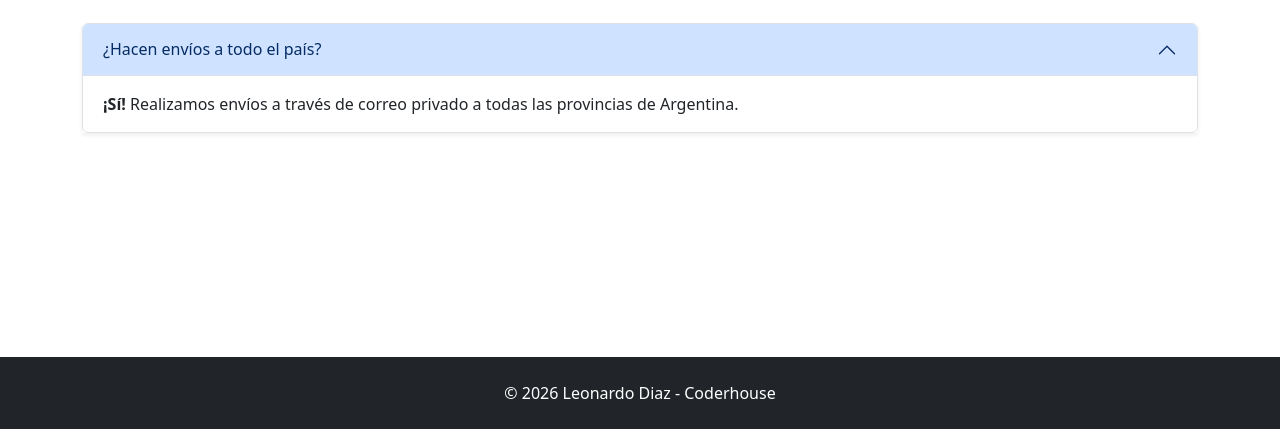
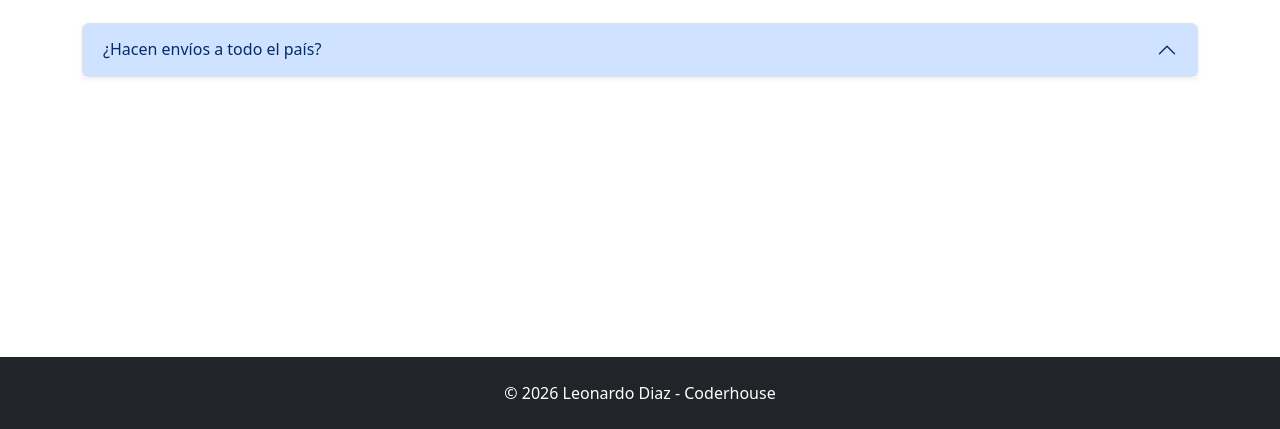
Before and after one commit to LeonardoDz13/Pre-entrega-Leonardo-Diaz, a plain HTML site: page pages/preguntas_frecuentes.html in a window 1280 px wide. Shown: the part 371-800 px from the top of the page. Drawn offline with nearby package versions, Linux system fonts and the light colour scheme.

Commit message:
Cambio para que inicie el acorden cerrado

```diff
--- a/pages/preguntas_frecuentes.html
+++ b/pages/preguntas_frecuentes.html
@@ -44,7 +44,7 @@
                     ¿Hacen envíos a todo el país?
                 </button>
             </h2>
-            <div id="collapseOne" class="accordion-collapse collapse show" data-bs-parent="#accordionFAQ">
+            <div id="collapseOne" class="accordion-collapse collapse" data-bs-parent="#accordionFAQ">
                 <div class="accordion-body">
                     <strong>¡Sí!</strong> Realizamos envíos a través de correo privado a todas las provincias de Argentina.
                 </div>
```
